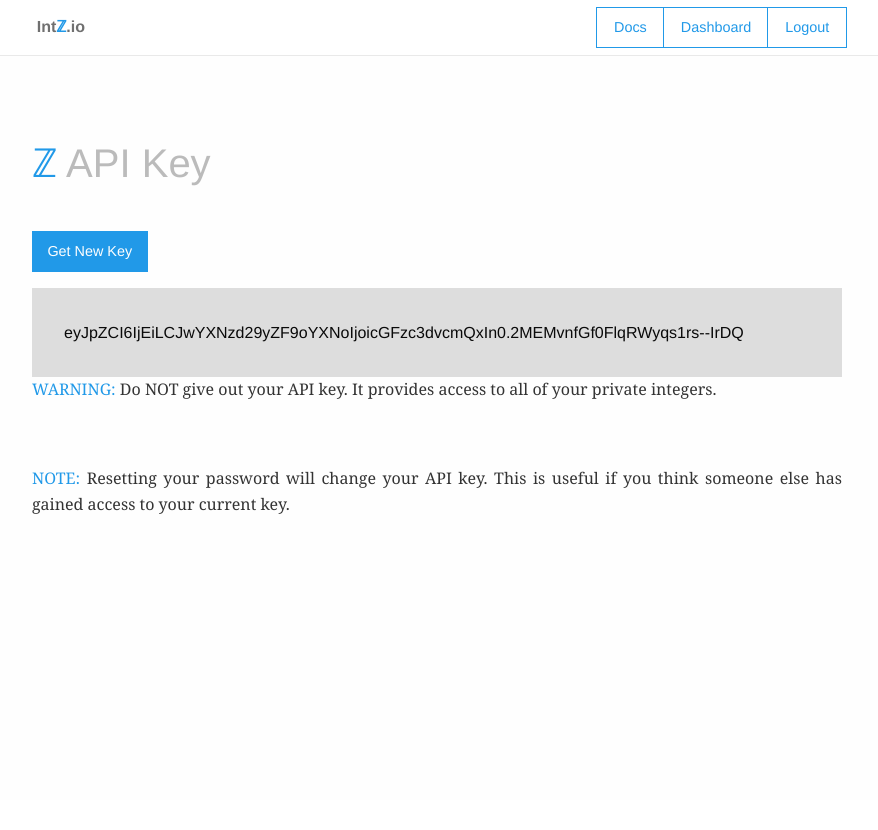
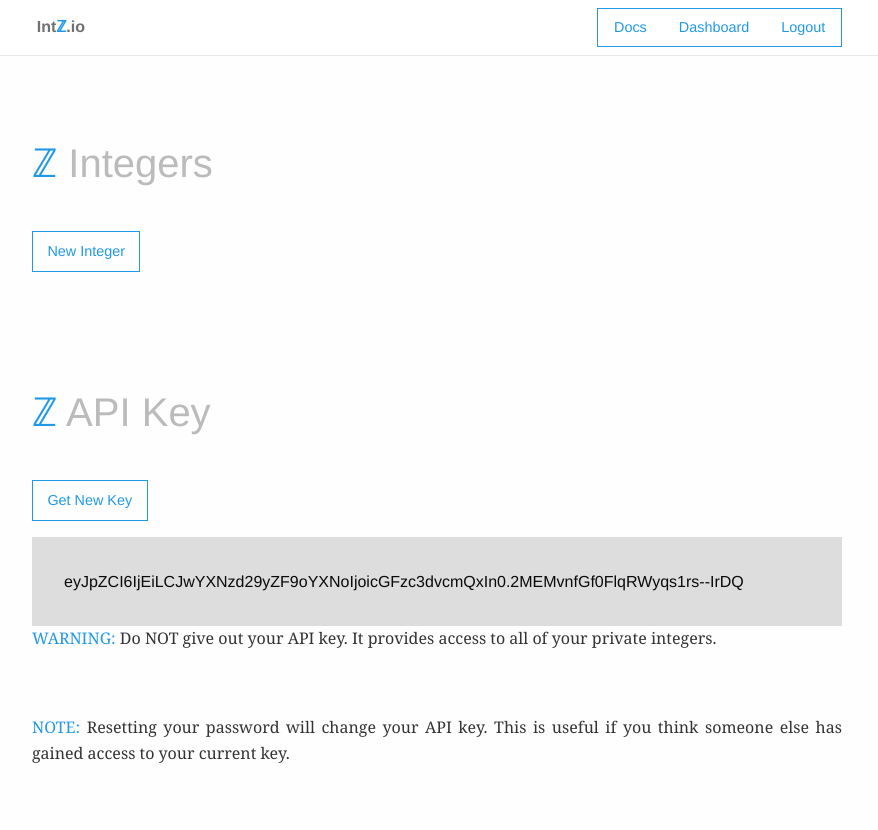
Before and after one commit to Kae7in/iaas, a Flask app: page /dashboard in a window 1280 px wide. Shown: the whole page, without its empty margins (203-1081 px from the left). Before the commit the page ends 514 px from the top, so only its background shows below. Run offline with Flask 2, Linux system fonts and the light colour scheme; a user stored in the database is signed in; data comes from the database, SQL or seed files in the repository; data that the repository does not hold is empty; some libraries are stand-ins or nearby versions.

Commit message:
Created a splash page, added a table of the user integers to the dashboard, and fixed a bug related to repeat account creation

```diff
--- a/iaas/dev/views.py
+++ b/iaas/dev/views.py
@@ -71,9 +71,9 @@
 
 		integerList = [integer.json() for integer in integers]
 
-		return {
+		return jsonify({
 			'integer_list': integerList
-		}
+		})
 
 	def post(self):
 		args = parser.parse_args()
@@ -104,9 +104,9 @@
 
 		integerList = [integer.json() for integer in integers]
 
-		return {
+		return jsonify({
 			'deleted_integers': integerList
-		}
+		})
 
 		return '', 204
 
@@ -143,9 +143,9 @@
 
 		db.session.commit()
 
-		return {
+		return jsonify({
 			'updated_integers': updatedIntegers
-		}
+		})
 
 
 @dev_blueprint.route('/')
--- a/iaas/site/static/css/base.css
+++ b/iaas/site/static/css/base.css
@@ -46,36 +46,70 @@
     text-align: justify;
 }
 
-.blueBG {
-    background-color: #2199e8;
-    border-radius: 0;
-}
-
-.blueBG:hover {
-    background-color: #777;
-}
-
-.blueBG:focus {
-    background-color: #777;
-}
-
 .blueText {
     color: #2199e8;
 }
 
 .blueOutline {
-    background-color: white;
-    outline-style: solid;
-    outline-color: #2199e8;
-    outline-radius: 0px;
-    outline-width: 1px;
+    background: rgba(0,0,0,0);
+
+    border-style: solid;
+    border-color: #2199e8;
+    border-radius: 0px;
+    border-width: 1px;
+
+    border-radius: 0px;
+
     color: #2199e8;
+
+    margin-left: 0px;
 }
 
-.blueOutline:hover {
-    outline-color: #777;
+.noLeftBorder {
+    border-left-width: 0px;
 }
 
-.blueOutline:focus {
-    outline-color: #777;
+.noRightBorder {
+    border-right-width: 0px;
 }
+
+.noLeftRightBorder {
+    border-left-width: 0px;
+    border-right-width: 0px;
+}
+
+.fadeToGrey:hover {
+    outline-radius: 0;
+
+    border-color: white;
+    border-radius: 0;
+
+    background-color: #777;
+}
+
+.fadeToGrey:focus {
+    outline-radius: 0;
+
+    border-color: white;
+    border-radius: 0;
+
+    background-color: #777;
+}
+
+.fadeToBlue:hover {
+    background-color: #2199e8;
+    outline-color: #2199e8;
+    outline-radius: 0;
+    border-radius: 0;
+    border-color: white;
+    outline-color: white;
+}
+
+.fadeToBlue:focus {
+    background-color: #2199e8;
+    outline-color: #2199e8;
+    outline-radius: 0;
+    border-radius: 0;
+    border-color: white;
+    outline-color: white;
+}
--- a/iaas/site/static/css/dashboard.css
+++ b/iaas/site/static/css/dashboard.css
@@ -1,5 +1,26 @@
+table tbody tr:nth-child(odd) {background-color: white;}
+table tbody tr:nth-child(even) {background-color: #e8f4fd;}
+
+#integerContainer {
+    max-height: 270rem;
+    overflow-y: scroll;
+}
+
+.rowFormat {
+    padding: 1rem;
+    margin-bottom: 2rem;
+    overflow: auto;
+    text-overflow: ellipsis;
+
+    border-style: solid;
+    border-width: 1px;
+    border-color: #2199e8;
+}
+
+
+
 #keyContainer {
-    padding: 2em;
+    padding: 2rem;
     overflow: auto;
     text-overflow: ellipsis;
 
--- a/iaas/site/templates/base.html
+++ b/iaas/site/templates/base.html
@@ -18,7 +18,7 @@
                 <div class="top-bar-left">
                     <div class="leftBarContentContainer">
                         <ul class="menu">
-                            <li class="menu-text">Int<span class="blueText">&#x2124;</span>.io</li>
+                            <li><a href="{{ url_for('site.home') }}" class="menu-text">Int<span class="blueText">&#x2124;</span>.io</a></li>
                         </ul>
                     </div>
                 </div>
@@ -26,13 +26,13 @@
                 <div class="top-bar-right">
                     <div class="rightBarContentContainer">
                         <ul class="menu">
-                            <li><a href="{{ url_for('site.docs') }}" class="button blueBG blueOutline">Docs</a></li>
+                            <li><a href="{{ url_for('site.docs') }}" class="button blueOutline fadeToBlue noRightBorder">Docs</a></li>
                             {% if current_user.is_authenticated %}
-                            <li><a href="{{ url_for('site.dashboard') }}" class="button blueBG blueOutline">Dashboard</a></li>
-                            <li><a href="{{ url_for('site.logout') }}" class="button blueBG blueOutline">Logout</a></li>
+                            <li><a href="{{ url_for('site.dashboard') }}" class="button blueOutline fadeToBlue noLeftRightBorder">Dashboard</a></li>
+                            <li><a href="{{ url_for('site.logout') }}" class="button blueOutline fadeToBlue noLeftBorder">Logout</a></li>
                             {% else %}
-                            <li><a href="{{ url_for('site.join') }}" class="button blueBG blueOutline">Join</a></li>
-                            <li><a href="{{ url_for('site.login') }}" class="button blueBG blueOutline">Login</a></li>
+                            <li><a href="{{ url_for('site.join') }}" class="button blueOutline fadeToBlue noLeftRightBorder">Join</a></li>
+                            <li><a href="{{ url_for('site.login') }}" class="button blueOutline fadeToBlue noLeftBorder">Login</a></li>
                             {% endif %}
                         </ul>
                     </div>
--- a/iaas/site/templates/dashboard.html
+++ b/iaas/site/templates/dashboard.html
@@ -15,11 +15,26 @@
 
 <div class="row align-middle standardDiv">
     <div class="column large-12 align-self-center">
+        <h2 class="mainTitle titleText"><span class="blueText">&#x2124;</span> Integers</h2>
+    </div>
+
+    <div class="column large-12 align-self-center">
+        <div id="newIntegerButton" class="button blueOutline fadeToBlue" data-newinteger="{{ url_for('site.get_all_integers') }}">New Integer</div>
+        <div id="integerContainer" data-getintegersurl="{{ url_for('site.get_all_integers') }}">
+            <table border="1">
+
+            </table>
+        </div>
+    </div>
+</div>
+
+<div class="row align-middle standardDiv">
+    <div class="column large-12 align-self-center">
         <h2 class="mainTitle titleText"><span class="blueText">&#x2124;</span> API Key</h2>
     </div>
 
     <div class="column large-12 align-self-center">
-        <div id="keyButton" class="button blueBG" data-newapikey="{{ url_for('site.new_api_key') }}">Get New Key</div>
+        <div id="keyButton" class="button blueOutline fadeToBlue" data-newapikey="{{ url_for('site.new_api_key') }}">Get New Key</div>
         <div id="keyContainer">
             <p data-currentapikey="{{ url_for('site.current_api_key') }}"></p>
         </div>
@@ -34,13 +49,53 @@
 </div>
 
 <script>
-    $(document).ready(function() {
+    function displayIntegers(data) {
+        integerList = data.integer_list;
+        htmlToInsert = "<tr>\
+                <th>Label</th>\
+                <th>Value</th>\
+                <th>ID</th>\
+              </tr>";
+
+        for (var i = 0; i < integerList.length; ++i) {
+            integer = integerList[i];
+
+            htmlToInsert += "<tr class=\"rowFormat\">\
+                <td>" + integer.label + "</td>\
+                <td>" + integer.value + "</td>\
+                <td>" + integer.id + "</td>\
+              </tr>"
+        }
+
+        $("#integerContainer table").html(htmlToInsert);
+    }
+
+    function getAllIntegers() {
+        // Display all of the user's integers
+        var integersURL = $("#integerContainer").data("getintegersurl");
+
+        $.get(integersURL, function(data, status){
+            displayIntegers(data.data);
+        });
+    }
+
+    function getCurrentAPIKey(callback) {
+        // Display user's current API key
         var currentApiKeyURL = $("#keyContainer p").data("currentapikey");
 
         $.get(currentApiKeyURL, function(data, status){
             $("#keyContainer p").html(data.api_key);
+            callback(data);
+        });
+    }
+
+    $(document).ready(function() {
+        getCurrentAPIKey(function(data){
+            getAllIntegers();  // This has to be in a callback in case it's a first time user and they don't have an API key, yet
         });
     });
+
+
 
     $("#keyButton").click(function() {
         var newApiKeyURL = $("#keyButton").data("newapikey");
@@ -49,6 +104,14 @@
             $("#keyContainer p").html(data.api_key);
         });
     });
+
+    $("#newIntegerButton").click(function() {
+        var newIntegerURL = $("#newIntegerButton").data("newinteger");
+
+        $.get(newIntegerURL, function(data, status){
+            console.log(data.data);
+        });
+    });
 </script>
 
 {% endblock %}
--- a/iaas/site/views.py
+++ b/iaas/site/views.py
@@ -4,8 +4,9 @@
 from iaas.dev import views as dev
 from flask_login import login_user, login_required, logout_user, current_user
 from flask_wtf import Form
-from wtforms import StringField
+from wtforms import StringField, IntegerField
 from wtforms.validators import DataRequired, Email
+import requests
 
 
 class LoginForm(Form):
@@ -20,13 +21,18 @@
 	password_confirm = StringField('password_confirm', validators=[DataRequired()])
 
 
+class NewIntegerForm(Form):
+	integer = IntegerField('value', validators=[DataRequired()])
+	label = StringField('label')
+
+
 @site_blueprint.route('/login', methods = ['GET', 'POST'])
 def login():
 	form = LoginForm(csrf_enabled=False)
 	next_url = request.args.get('next')
 
 	if current_user.is_authenticated:
-		return redirect(next_url or url_for('site.home'))
+		return redirect(next_url or url_for('site.dashboard'))
 
 	if form.validate_on_submit():
 		# Get fields from form submission
@@ -72,7 +78,7 @@
 	next_url = request.args.get('next')
 
 	if current_user.is_authenticated:
-		return redirect(next_url or url_for('site.home'))
+		return redirect(next_url or url_for('site.dashboard'))
 
 	if form.validate_on_submit():
 		username = request.form['username']
@@ -91,8 +97,8 @@
 			return render_template('join.html')  # TODO: Add proper response
 
 		# Check for prior existence of username and email
-		if db.session.query(db.exists().where(models.User.username == username)).scalar() is None\
-				or db.session.query(db.exists().where(models.User.email == email)).scalar() is None:
+		if db.session.query(db.exists().where(models.User.username == username)).scalar()\
+				or db.session.query(db.exists().where(models.User.email == email)).scalar():
 			return render_template('join.html')  # TODO: Add proper response
 
 		# Create new user object
@@ -111,13 +117,29 @@
 
 @site_blueprint.route('/')
 def home():
-	return render_template('index.html')
+	next_url = request.args.get('next')
+
+	if current_user.is_authenticated:
+		return redirect(next_url or url_for('site.dashboard'))
+	else:
+		return render_template('index.html')
 
 
 @site_blueprint.route('/dashboard')
 @login_required
 def dashboard():
 	return render_template('dashboard.html')
+
+
+@site_blueprint.route('/dashboard/get_all_integers', methods=['GET'])
+@login_required
+def get_all_integers():
+	r = requests.get(url_for('dev.integerlistcontroller'),
+					 headers={'Authorization': 'Token ' + current_user.api_key})
+
+	return jsonify({
+		'data': r.json()
+	})
 
 
 @site_blueprint.route('/docs')
@@ -137,8 +159,6 @@
 	return dev.current_api_key()
 
 
-# @site_blueprint.route('/dashboard/new_integer')
-
 
 @login_manager.user_loader
 def load_user(user_id):
```
Also changed, not shown: iaas/site/static/css/index.css (+77 -0 lines), iaas/site/templates/index.html (+26 -5 lines), 2 other files.
